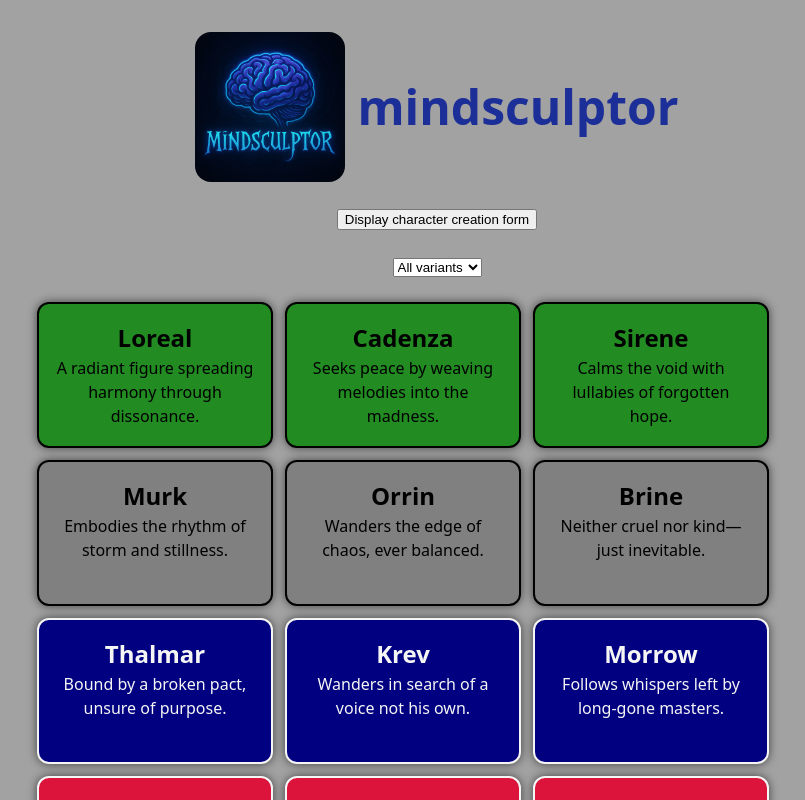
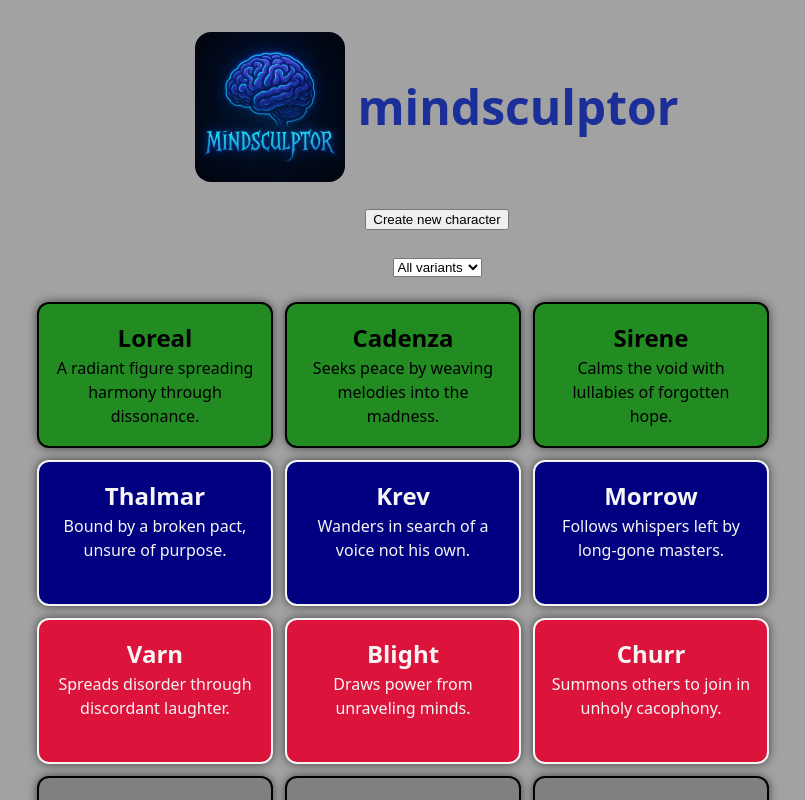
Before and after one commit to fdevinar/mindsculptor, a React (Vite) app: page / in a window 1280 px wide. Shown: the top 800 px of the page, without its empty margins (203-1008 px from the left). Built offline with nearby package versions, Linux system fonts and the light colour scheme.

Commit message:
fix CRUD, sort chars by variant

```diff
--- a/src/App.css
+++ b/src/App.css
@@ -60,7 +60,7 @@
 .toast {
   opacity: 0;
   pointer-events: none;
-  transition: opacity 300ms ease-in-out;
+  transition: opacity 150ms ease-in-out;
 }
 .toast.visible {
   opacity: 1;
--- a/src/App.jsx
+++ b/src/App.jsx
@@ -14,7 +14,6 @@
   const [toastMessage, setToastMessage] = useState(null);
   const [toastTrigger, setToastTrigger] = useState(null);
   const [toastType, setToastType] = useState(null);
-  // const TOAST_DURATION = 2000;
 
   function addCharacter(newChar) {
     setCharacters(prev=> [...prev, newChar]);
@@ -66,8 +65,12 @@
         trigger={toastTrigger}
       />
 
+      <button onClick={() => {
+        setFormVisibility(!isFormVisible);
+        setEditing(false);
+      }}>Create new character
+      </button>
 
-      <button onClick={() => setFormVisibility(!isFormVisible)}>Display character creation form</button>
       {isFormVisible && (
         <CharacterForm
         onClose={closeForm}
--- a/src/CharacterList.jsx
+++ b/src/CharacterList.jsx
@@ -20,7 +20,10 @@
             </select>
         </div>
         <div className="characters-wrapper">
-            {filteredCharacters.map((char) => (
+            {filteredCharacters
+            // SORT BY VARIANT
+            .sort((a,b) => a.variant.localeCompare(b.variant))
+            .map((char) => (
                 <CharacterCard
                 key={char.id}
                 name={char.name}
--- a/src/Toast.jsx
+++ b/src/Toast.jsx
@@ -16,7 +16,7 @@
       const hide = setTimeout(() => {
         setIsVisible(false);
         setProgressActive(null);
-      }, 1800);
+      }, 2000);
 
       return () => {
         clearTimeout(anim);
```
